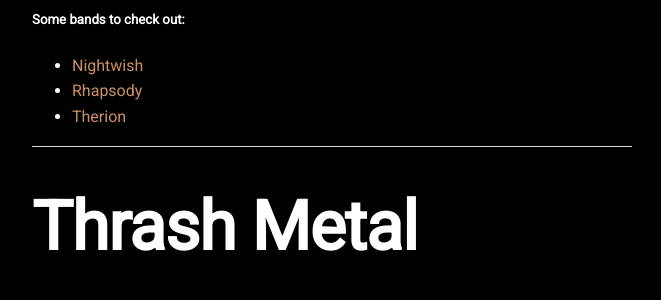
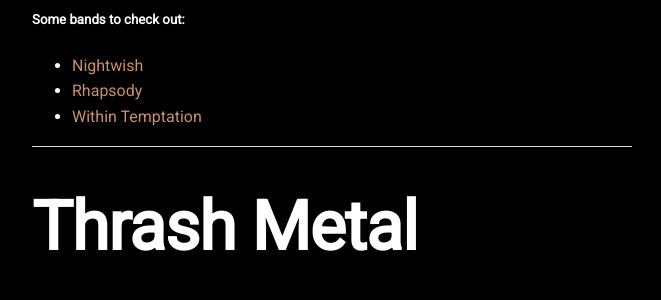
Before and after one commit to Noeska/illegiblesemantics, a Jekyll site: the page built from projects/proj-2.md, in a window 1280 px wide and 900 px high, scrolled down 5962 px. Shown: the part 153-453 px from the top of the window, without its empty margins (308-969 px from the left). Built offline with Jekyll 4.4.1, drawn with Linux system fonts in a browser that asks for light colours; nearby versions of some CDN libraries.

Commit message:
Update proj-2.md

```diff
--- a/projects/proj-2.md
+++ b/projects/proj-2.md
@@ -115,7 +115,7 @@
 ##### Some bands to check out:
 - <a href="https://open.spotify.com/track/2VvmryAbIRod1FwZHtwqC5?si=d9d1f1b8e9674014" target="_blank" rel="noopener"><span>Nightwish</span></a>
 - <a href="https://open.spotify.com/track/2Wy6uQOX2y45ooKuQb7Q9B?si=404de5e28d6f47d4" target="_blank" rel="noopener"><span>Rhapsody</span></a>
-- <a href="https://open.spotify.com/track/5VZwMq6yaFb04PCTfdNY3K?si=030971ab961d457f" target="_blank" rel="noopener"><span>Therion</span></a>
+- <a href="https://open.spotify.com/track/140cSu65JC8smYw53nPP0q?si=33e92f6975b94c67" target="_blank" rel="noopener"><span>Within Temptation</span></a>
 
 ---
 
```
